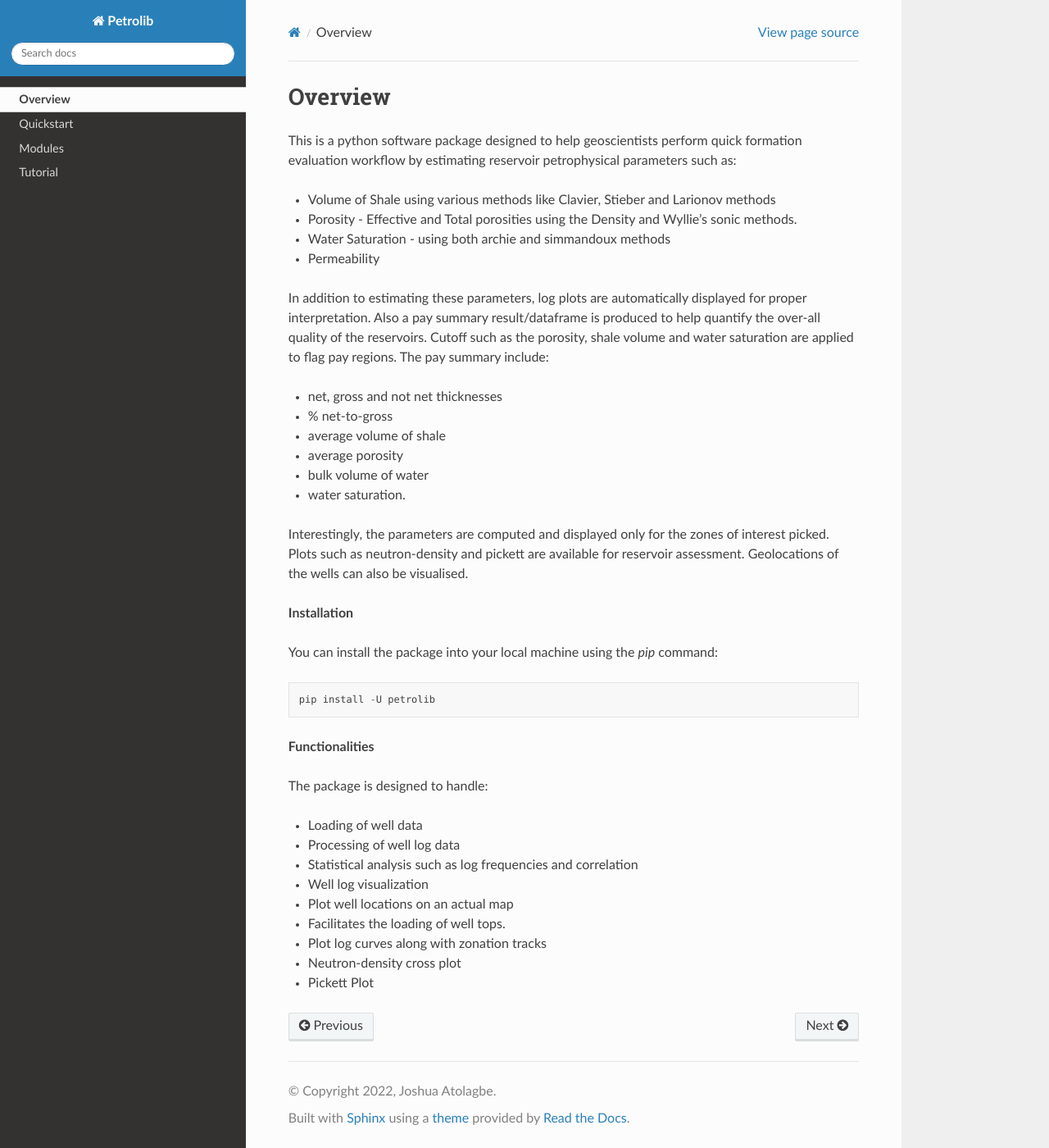
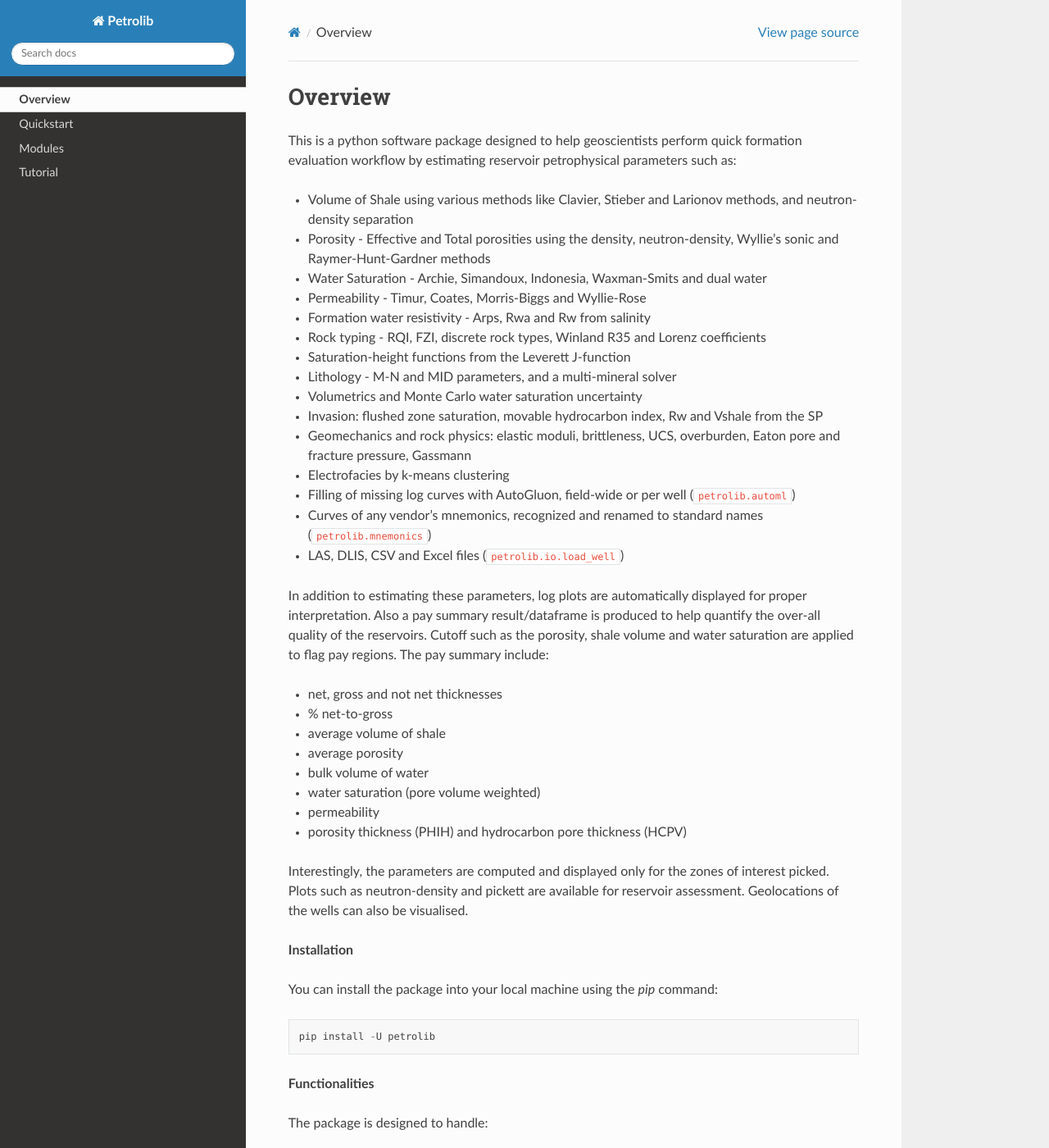
Before and after one commit to joshua-atolagbe/petrolib, a Sphinx documentation site: the page built from docs/overview.rst, in a window 1280 px wide and 1400 px high. Shown: the whole window at 82% size. Built offline with Sphinx 7.4.7 and the Read the Docs theme 3.1.0, drawn with Linux system fonts in a browser that asks for light colours; some of the changed text lies outside the part shown.

Commit message:
update feature list in docs

```diff
--- a/docs/overview.rst
+++ b/docs/overview.rst
@@ -2,10 +2,21 @@ Overview
 --------
 This is a python software package designed to help geoscientists perform quick formation evaluation workflow by estimating reservoir petrophysical parameters such as:
 
-* Volume of Shale using various methods like Clavier, Stieber and Larionov methods
-* Porosity - Effective and Total porosities using the Density and Wyllie's sonic methods.
-* Water Saturation - using both archie and simmandoux methods
-* Permeability
+* Volume of Shale using various methods like Clavier, Stieber and Larionov methods, and neutron-density separation
+* Porosity - Effective and Total porosities using the density, neutron-density, Wyllie's sonic and Raymer-Hunt-Gardner methods
+* Water Saturation - Archie, Simandoux, Indonesia, Waxman-Smits and dual water
+* Permeability - Timur, Coates, Morris-Biggs and Wyllie-Rose
+* Formation water resistivity - Arps, Rwa and Rw from salinity
+* Rock typing - RQI, FZI, discrete rock types, Winland R35 and Lorenz coefficients
+* Saturation-height functions from the Leverett J-function
+* Lithology - M-N and MID parameters, and a multi-mineral solver
+* Volumetrics and Monte Carlo water saturation uncertainty
+* Invasion: flushed zone saturation, movable hydrocarbon index, Rw and Vshale from the SP
+* Geomechanics and rock physics: elastic moduli, brittleness, UCS, overburden, Eaton pore and fracture pressure, Gassmann
+* Electrofacies by k-means clustering
+* Filling of missing log curves with AutoGluon, field-wide or per well (``petrolib.automl``)
+* Curves of any vendor's mnemonics, recognized and renamed to standard names (``petrolib.mnemonics``)
+* LAS, DLIS, CSV and Excel files (``petrolib.io.load_well``)
 
 In addition to estimating these parameters, log plots are automatically displayed for proper interpretation. Also a pay summary result/dataframe is produced to help quantify the over-all quality of the reservoirs. Cutoff such as the porosity, shale volume and water saturation are applied to flag pay regions. The pay summary include:
 
@@ -14,7 +25,9 @@ In addition to estimating these parameters, log plots are automatically displaye
 * average volume of shale
 * average porosity
 * bulk volume of water
-* water saturation.
+* water saturation (pore volume weighted)
+* permeability
+* porosity thickness (PHIH) and hydrocarbon pore thickness (HCPV)
 
 Interestingly, the parameters are computed and displayed only for the zones of interest picked. Plots such as neutron-density and pickett are available for reservoir assessment. Geolocations of the wells can also be visualised.
 
@@ -38,3 +51,5 @@ The package is designed to handle:
 * Plot log curves along with zonation tracks
 * Neutron-density cross plot
 * Pickett Plot
+* Buckles, Winland R35, RQI, Lorenz, M-N, MID and Thomas-Stieber plots
+* Net pay cutoff sensitivity
```
